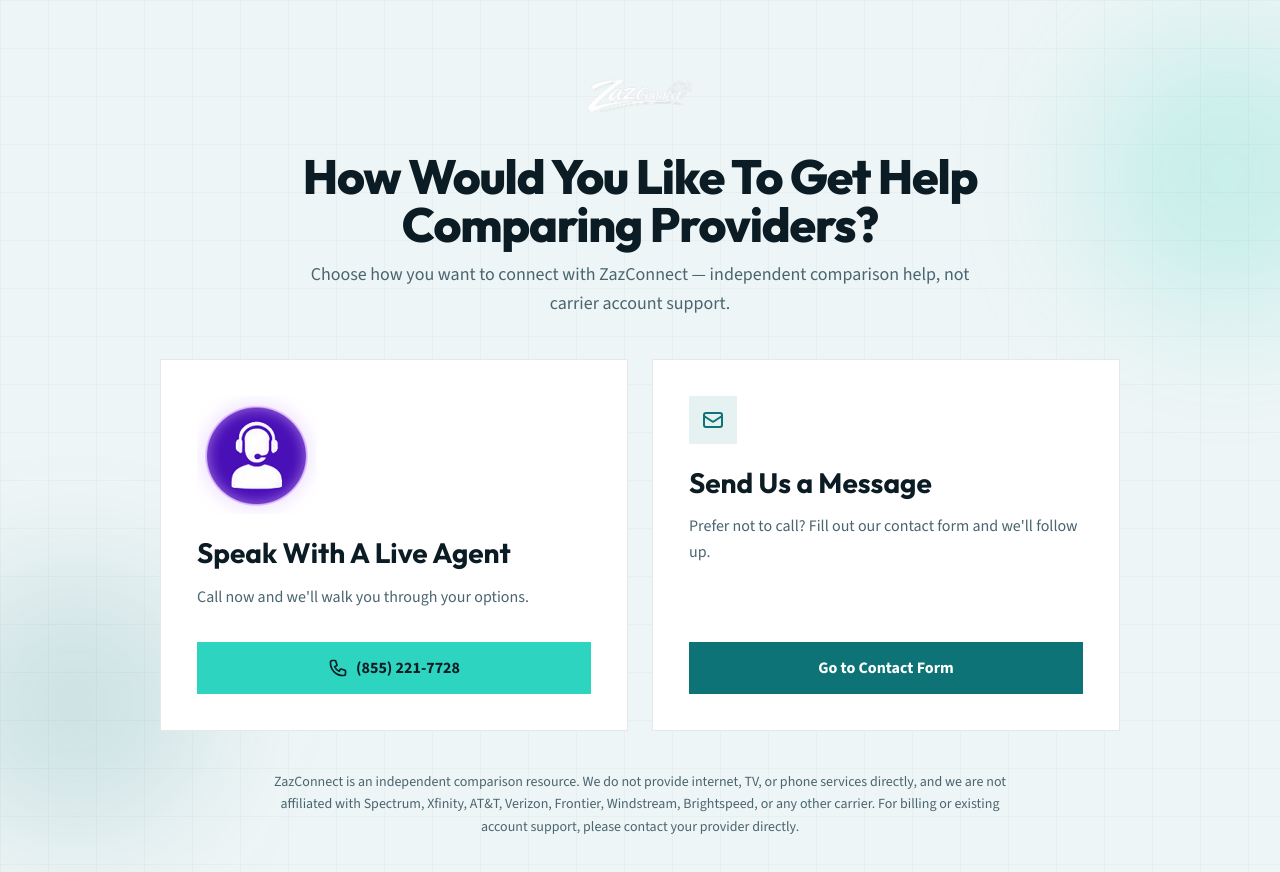
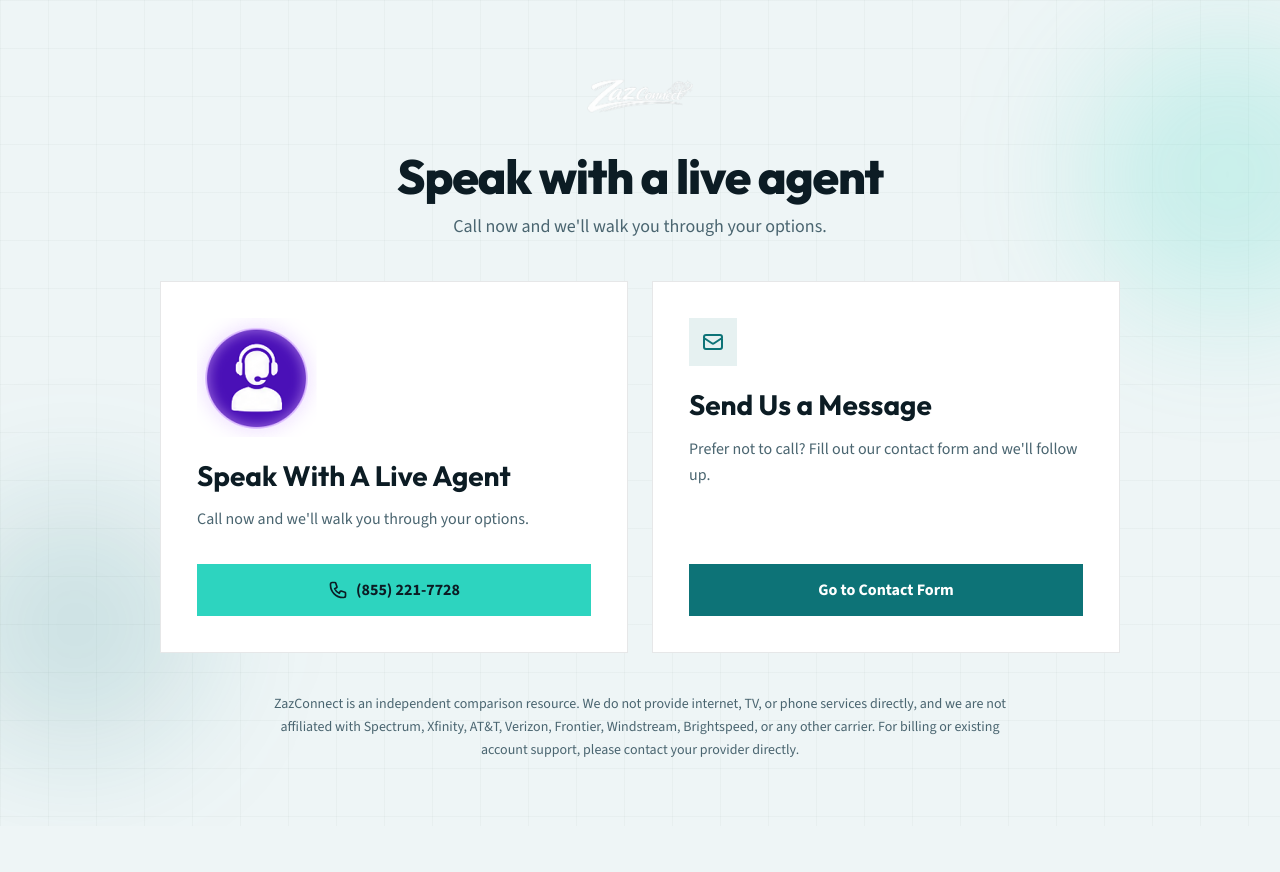
Before and after one commit to ajazsadat/zazconnect.online, a Next.js app: page /independent-support-help in a window 1280 px wide. Shown: the top 872 px of the page. After the commit the page ends 826 px from the top, so only its background shows below. Built offline with nearby package versions, Linux system fonts and the light colour scheme.

Commit message:
Update independent support help page heading
Change the H1 to "Speak with a live agent" and the supporting
line to "Call now and we'll walk you through your options."

Co-authored-by: ajazsadat <ajazsadat@users.noreply.github.com>

```diff
--- a/src/components/IndependentSupportHelp.js
+++ b/src/components/IndependentSupportHelp.js
@@ -74,11 +74,10 @@ export default function IndependentSupportHelp({ fullscreen = false }) {
         </Link>
 
         <h1 className="mb-3 max-w-3xl text-center font-display text-3xl font-extrabold tracking-tight text-ink sm:text-4xl md:text-5xl animate-fade-up-delay">
-          How Would You Like To Get Help Comparing Providers?
+          Speak with a live agent
         </h1>
         <p className="mb-10 max-w-2xl text-center text-base text-muted leading-relaxed sm:text-lg animate-fade-up-delay">
-          Choose how you want to connect with {SITE.brandFull} — independent comparison help, not carrier account
-          support.
+          Call now and we&apos;ll walk you through your options.
         </p>
 
         <div className="grid w-full gap-5 md:grid-cols-2 md:gap-6 animate-fade-up-delay-2">
```
